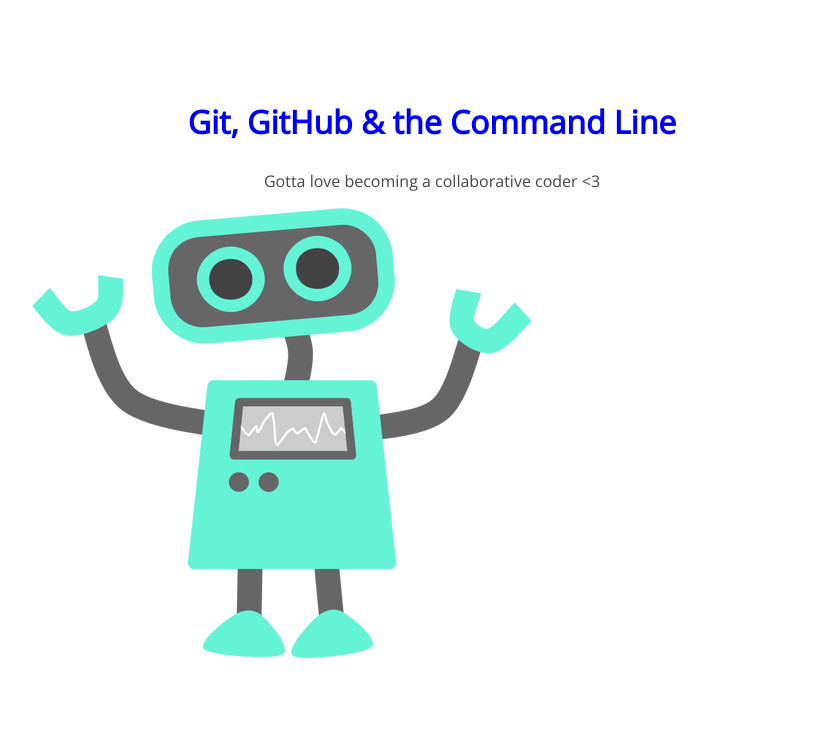
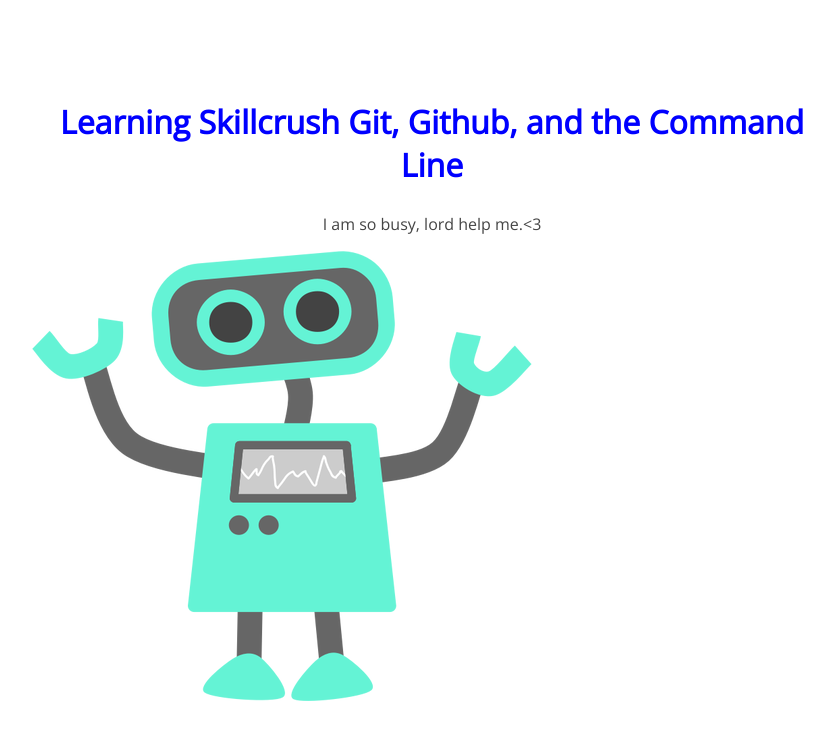
Before and after one commit to jlhstitch/105-project, a plain HTML site: page index.html in a window 1280 px wide. Shown: the whole page, without its empty margins (208-1042 px from the left). Drawn offline with nearby package versions, Linux system fonts and the light colour scheme.

Commit message:
changed <h1> and <p> tags

```diff
--- a/index.html
+++ b/index.html
@@ -8,8 +8,8 @@
 </head>
 <body>
 	<section>
-		<h1>Git, GitHub & the Command Line</h1>
-		<p>Gotta love becoming a collaborative coder <3</p>
+		<h1>Learning Skillcrush Git, Github, and the Command Line</h1>
+		<p>I am so busy, lord help me.<3</p>
 		<img src="img/happy-blue-robot.png">
 	</section>
 </body>
```
